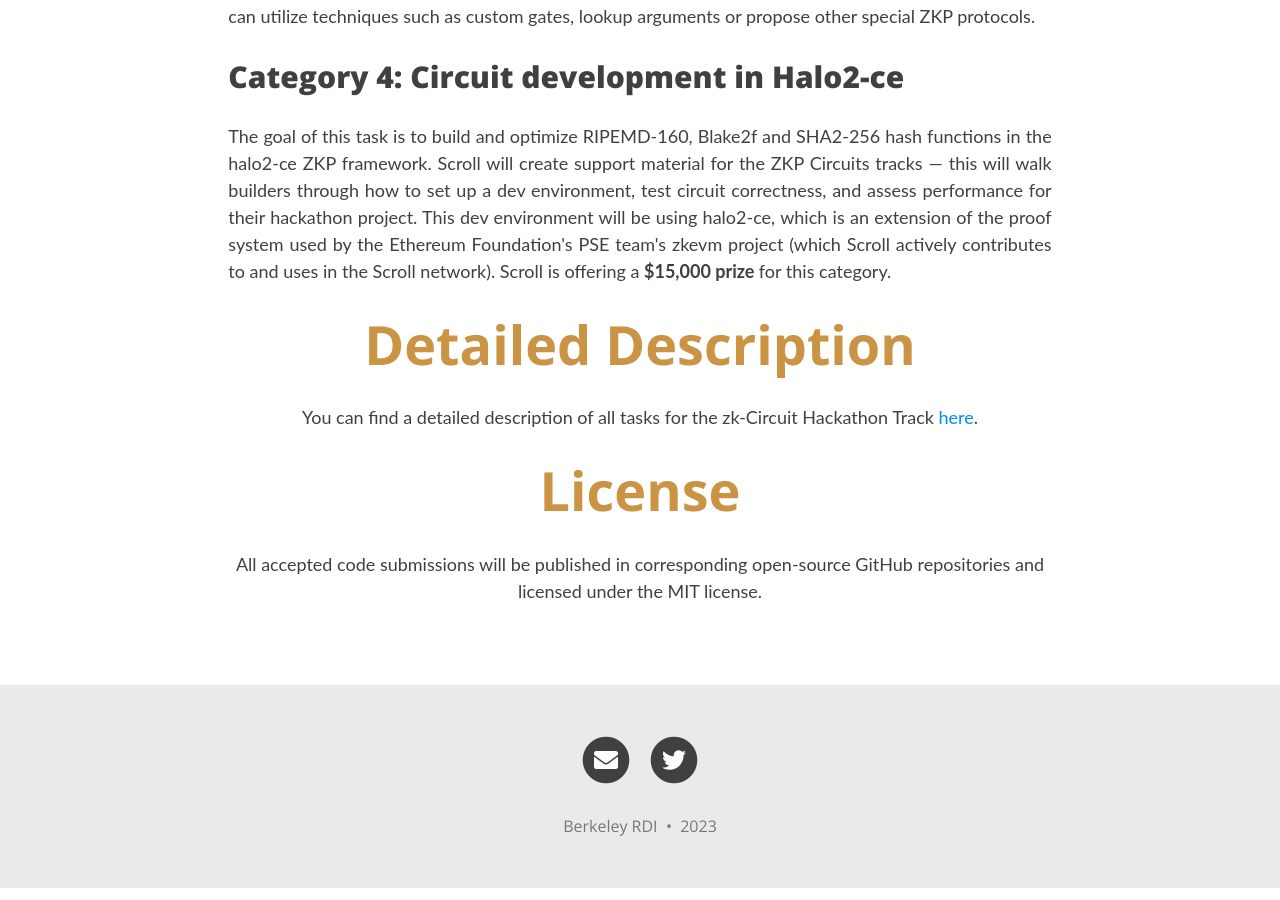
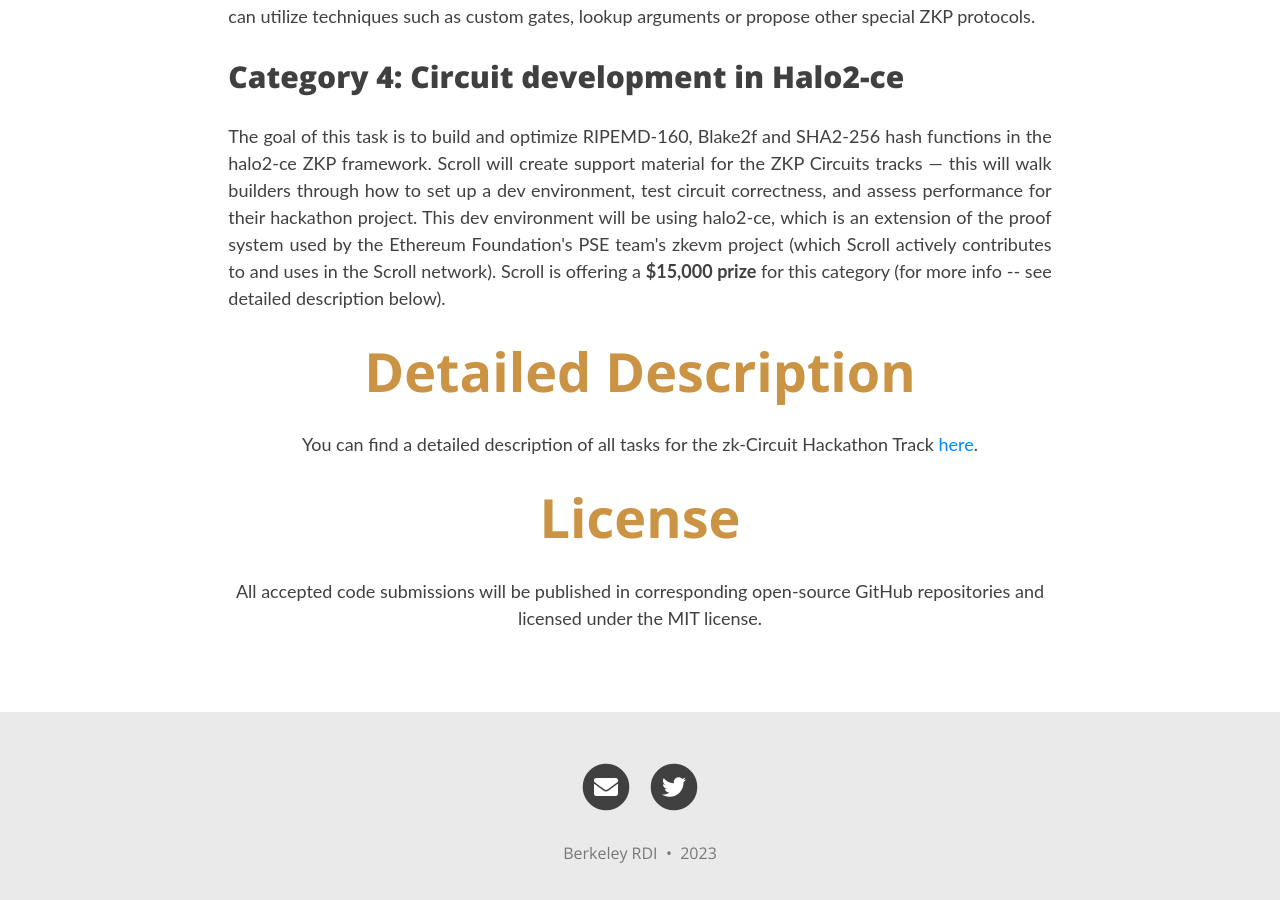
Before and after one commit to rdi-berkeley/zkp-web3-hackathon, a Jekyll site: the page built from _tracks/zk_circuit_track.md, in a window 1280 px wide and 900 px high, scrolled down 2499 px. Built offline with Jekyll 4.4.1, drawn with Linux system fonts in a browser that asks for light colours; nearby versions of some CDN libraries; comment, search, counter and statistics services are not loaded.

Commit message:
Update zk_circuit_track.md

```diff
--- a/_tracks/zk_circuit_track.md
+++ b/_tracks/zk_circuit_track.md
@@ -82,7 +82,7 @@ Each of the following categories has designated tasks, which are described in <a
     </p>
 
     <h2>Category 4: Circuit development in Halo2-ce</h2>
-    <p> The goal of this task is to build and optimize RIPEMD-160, Blake2f and SHA2-256 hash functions in the halo2-ce ZKP framework. Scroll will create support material for the ZKP Circuits tracks — this will walk builders through how to set up a dev environment, test circuit correctness, and assess performance for their hackathon project. This dev environment will be using halo2-ce, which is an extension of the proof system used by the Ethereum Foundation's PSE team's zkevm project (which Scroll actively contributes to and uses in the Scroll network). Scroll is offering a <b> $15,000 prize </b> for this category.
+    <p> The goal of this task is to build and optimize RIPEMD-160, Blake2f and SHA2-256 hash functions in the halo2-ce ZKP framework. Scroll will create support material for the ZKP Circuits tracks — this will walk builders through how to set up a dev environment, test circuit correctness, and assess performance for their hackathon project. This dev environment will be using halo2-ce, which is an extension of the proof system used by the Ethereum Foundation's PSE team's zkevm project (which Scroll actively contributes to and uses in the Scroll network). Scroll is offering a <b> $15,000 prize </b> for this category (for more info -- see detailed description below).
     </p>
 </div>
 
```
